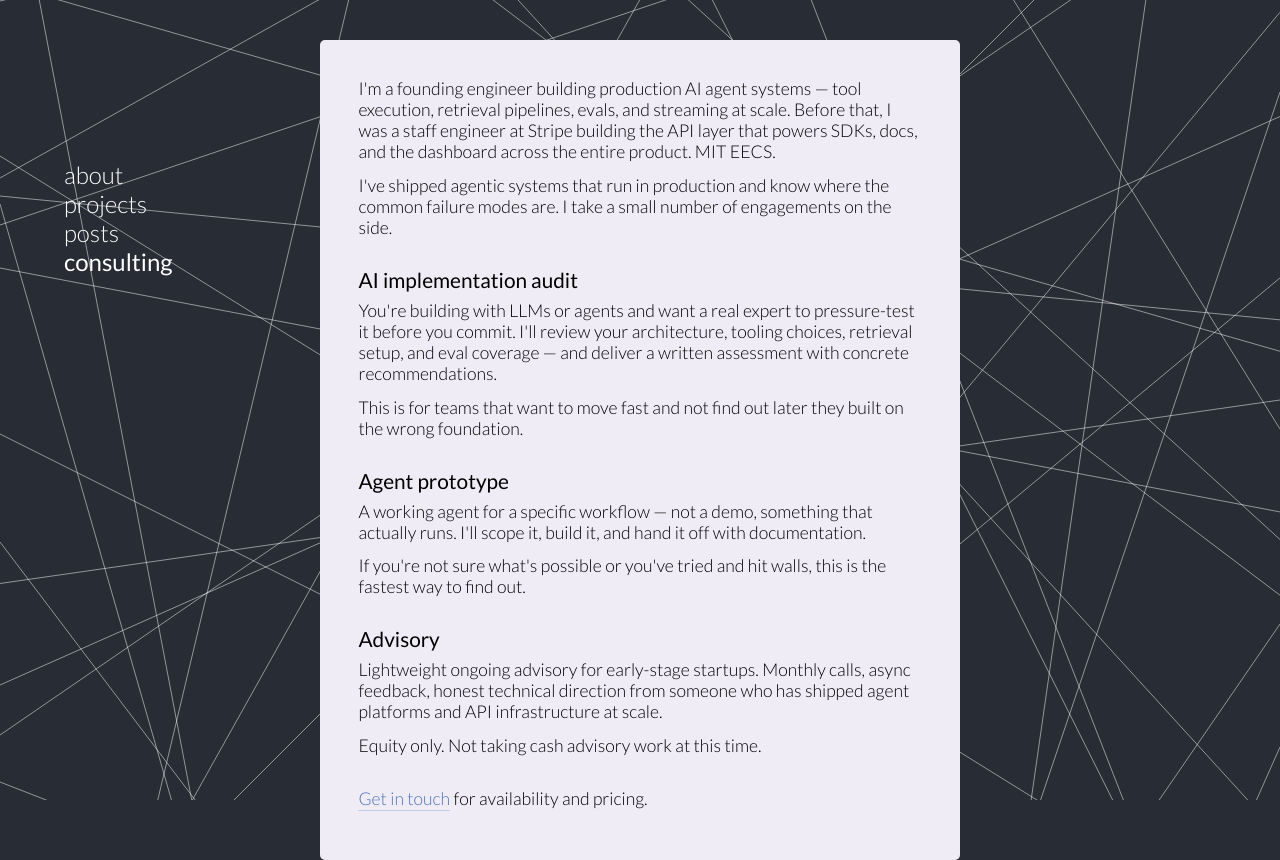
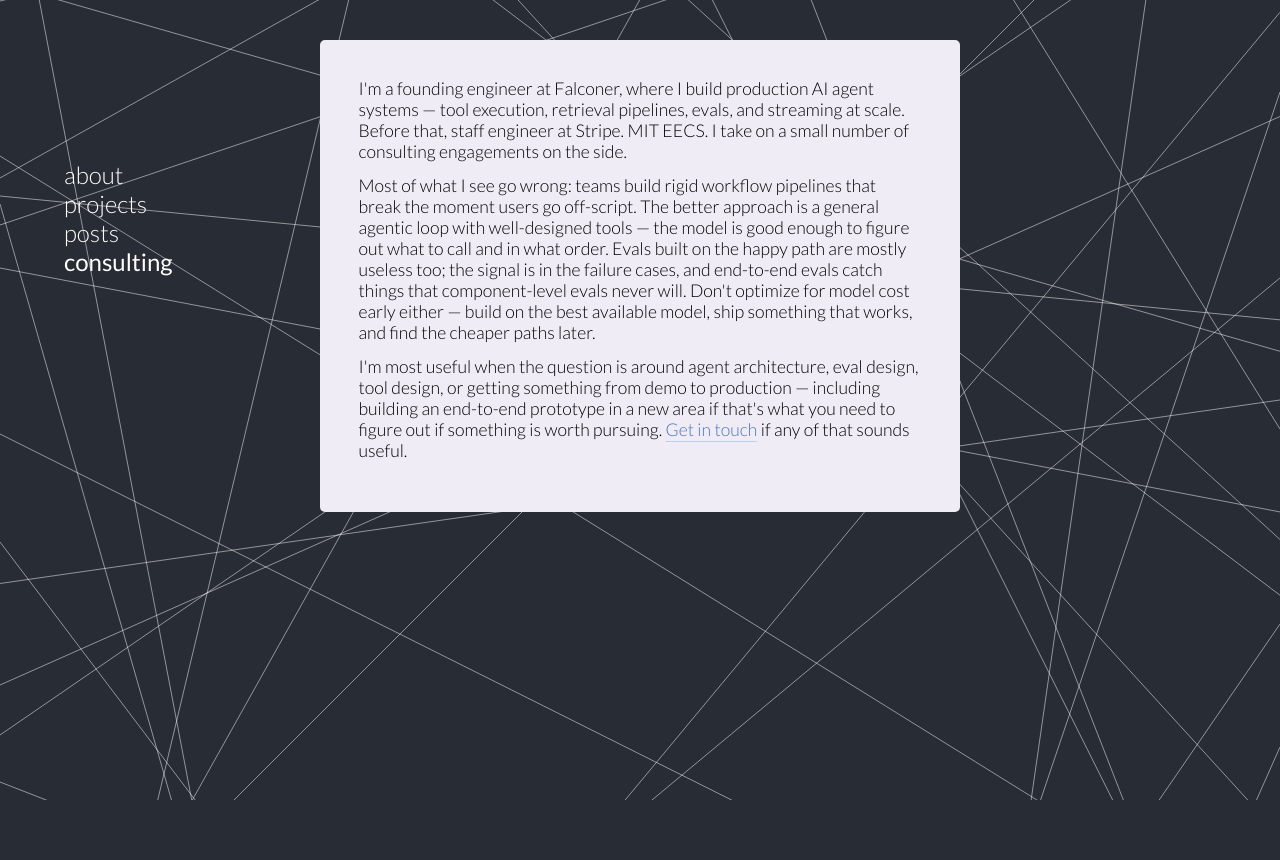
Before and after one commit to kyeb/kyeburchard-next, an Astro site: page /consulting in a window 1280 px wide. After the commit the page ends 800 px from the top, so only its background shows below. Built offline with nearby package versions, Linux system fonts and the light colour scheme; Astro itself is replaced by a stand-in of ours.

Commit message:
revamp consulting page

```diff
--- a/astro.config.mjs
+++ b/astro.config.mjs
@@ -4,7 +4,12 @@ import icon from 'astro-icon';
 export default defineConfig({
   site: 'https://kyeb.com',
   // Cloudflare Pages forces trailing slashes for static sites
-  trailingSlash: 'always',
+  trailingSlash: 'ignore',
   output: 'static',
   integrations: [icon()],
+  vite: {
+    server: {
+      allowedHosts: ['staging.kyeb.com'],
+    },
+  },
 });
--- a/src/pages/consulting.astro
+++ b/src/pages/consulting.astro
@@ -5,40 +5,23 @@ import Layout from '../layouts/Layout.astro';
 <Layout currentPage="consulting">
   <div class="consulting-content">
     <p>
-      I'm a founding engineer building production AI agent systems — tool execution, retrieval
-      pipelines, evals, and streaming at scale. Before that, I was a staff engineer at Stripe
-      building the API layer that powers SDKs, docs, and the dashboard across the entire product.
-      MIT EECS.
+      I'm a founding engineer at Falconer, where I build production AI agent systems — tool
+      execution, retrieval pipelines, evals, and streaming at scale. Before that, staff engineer
+      at Stripe. MIT EECS. I take on a small number of consulting engagements on the side.
     </p>
     <p>
-      I've shipped agentic systems that run in production and know where the common failure modes
-      are. I take a small number of engagements on the side.
+      Most of what I see go wrong: teams build rigid workflow pipelines that break the moment users
+      go off-script. The better approach is a general agentic loop with well-designed tools — the
+      model is good enough to figure out what to call and in what order. Evals built on the happy path are mostly useless
+      too; the signal is in the failure cases, and end-to-end evals catch things that
+      component-level evals never will. Don't optimize for model cost early either — build on the
+      best available model, ship something that works, and find the cheaper paths later.
     </p>
-
-    <h2>AI implementation audit</h2>
     <p>
-      You're building with LLMs or agents and want a real expert to pressure-test it before you
-      commit. I'll review your architecture, tooling choices, retrieval setup, and eval coverage —
-      and deliver a written assessment with concrete recommendations.
-    </p>
-    <p>This is for teams that want to move fast and not find out later they built on the wrong foundation.</p>
-
-    <h2>Agent prototype</h2>
-    <p>
-      A working agent for a specific workflow — not a demo, something that actually runs. I'll
-      scope it, build it, and hand it off with documentation.
-    </p>
-    <p>If you're not sure what's possible or you've tried and hit walls, this is the fastest way to find out.</p>
-
-    <h2>Advisory</h2>
-    <p>
-      Lightweight ongoing advisory for early-stage startups. Monthly calls, async feedback, honest
-      technical direction from someone who has shipped agent platforms and API infrastructure at scale.
-    </p>
-    <p>Equity only. Not taking cash advisory work at this time.</p>
-
-    <p class="cta">
-      <a href="mailto:consulting@kyeb.com">Get in touch</a> for availability and pricing.
+      I'm most useful when the question is around agent architecture, eval design, tool design, or
+      getting something from demo to production — including building an end-to-end prototype in a
+      new area if that's what you need to figure out if something is worth pursuing.
+      <a href="mailto:consulting@kyeb.com">Get in touch</a> if any of that sounds useful.
     </p>
   </div>
 </Layout>
@@ -53,13 +36,6 @@ import Layout from '../layouts/Layout.astro';
     margin-bottom: 0.8rem;
   }
 
-  .consulting-content h2 {
-    font-size: 1.3rem;
-    font-weight: 400;
-    margin-top: 1.8rem;
-    margin-bottom: 0.5rem;
-  }
-
   .consulting-content a {
     text-decoration: none;
     color: var(--link);
@@ -70,8 +46,4 @@ import Layout from '../layouts/Layout.astro';
   .consulting-content a:hover {
     border-bottom: 1px solid var(--link);
   }
-
-  .cta {
-    margin-top: 2rem;
-  }
 </style>
```
